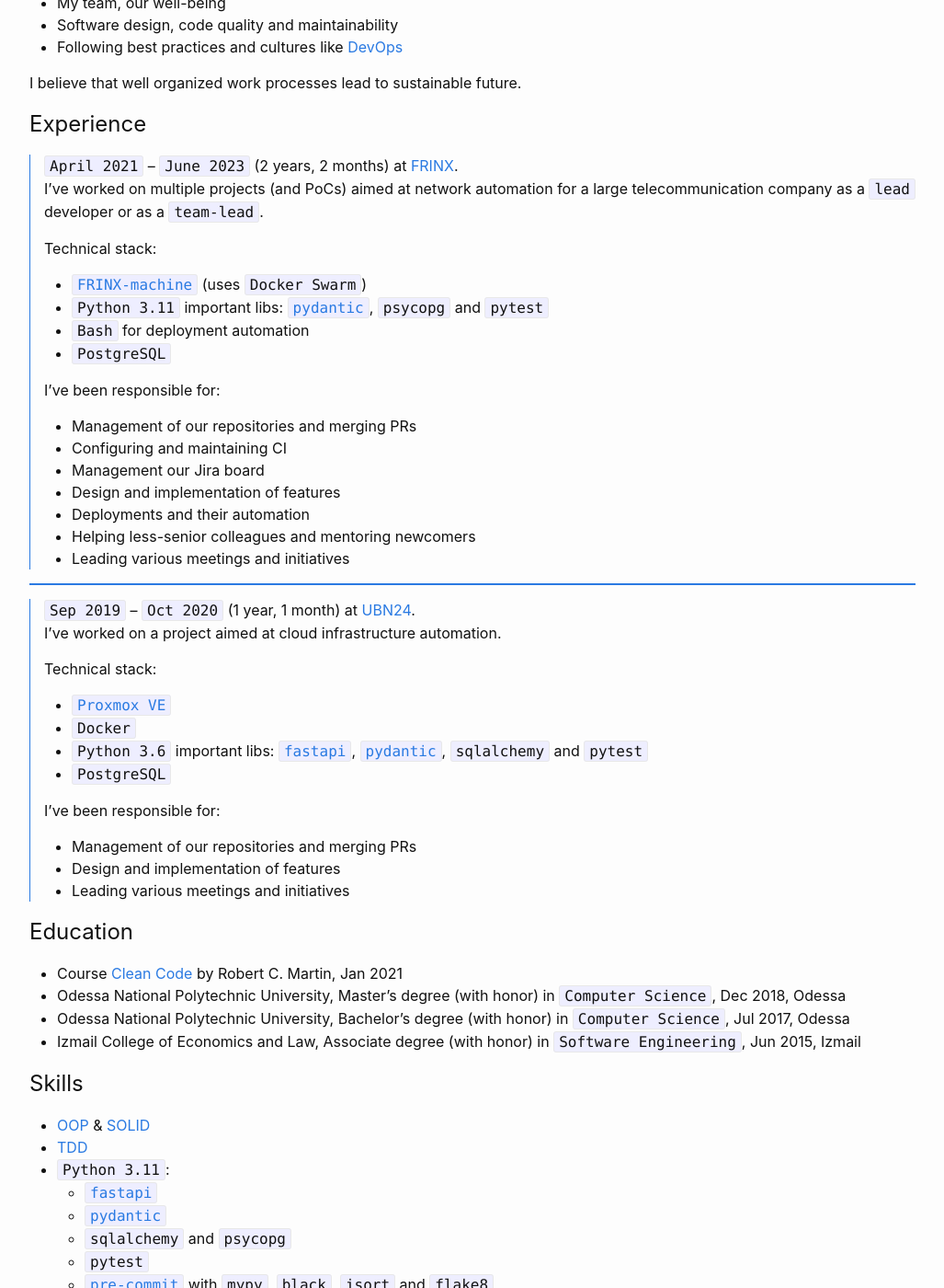
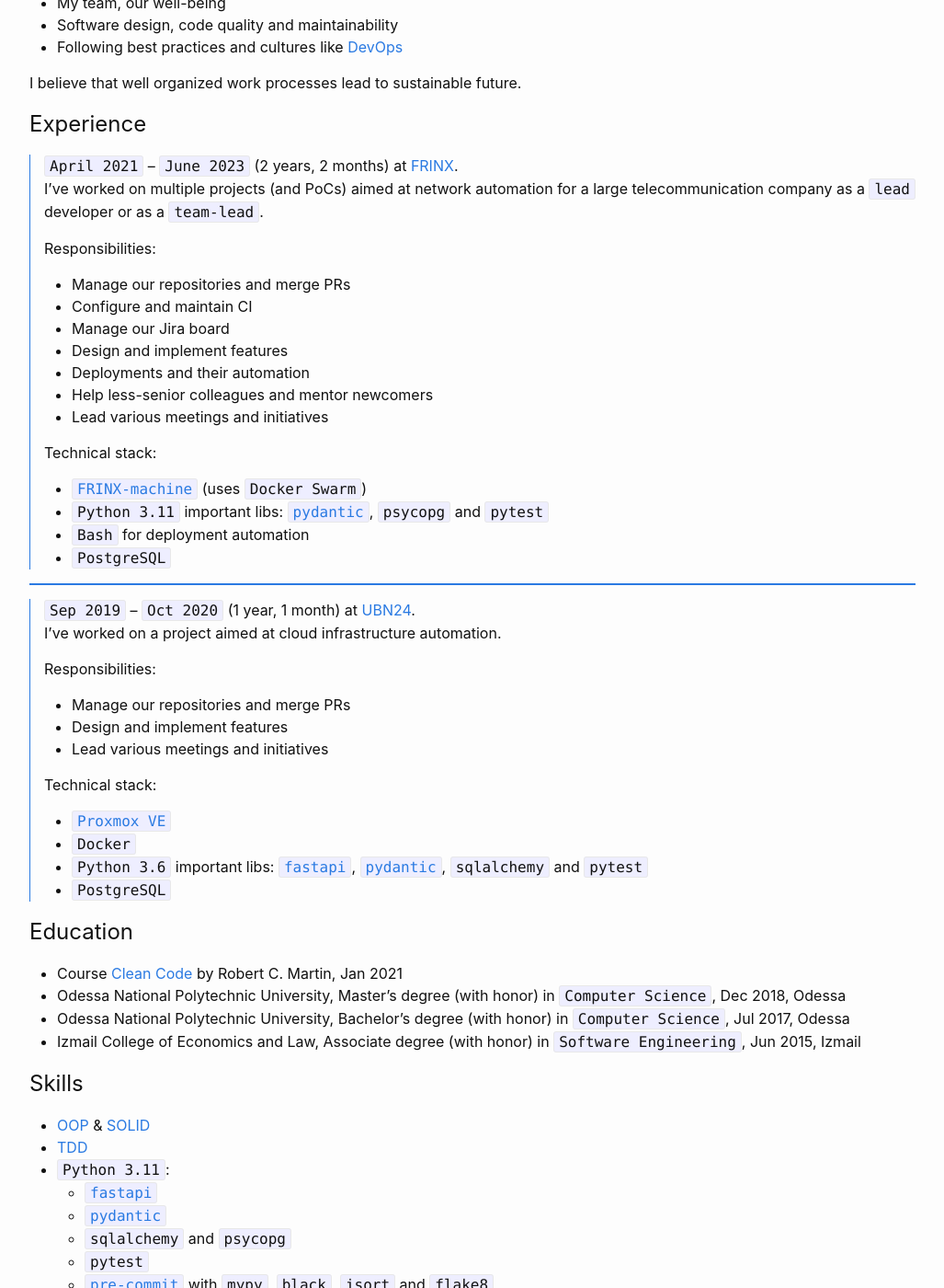
Before and after one commit to always-improvise/cv, a Jekyll site: the page built from index.markdown, in a window 1280 px wide and 1400 px high, scrolled down 347 px. Shown: the whole window at 92% size, without its empty margins (126-1153 px from the left). Built offline with Jekyll 4.4.1, drawn with Linux system fonts in a browser that asks for light colours; some of the changed text lies outside the part shown.

Commit message:
Update doc

```diff
--- a/_config.yml
+++ b/_config.yml
@@ -1,3 +1 @@
 theme: minima
-
-title: CV for Python Software Engineer
--- a/index.markdown
+++ b/index.markdown
@@ -25,36 +25,36 @@ I believe that well organized work processes lead to sustainable future.
 > `April 2021` -- `June 2023` (2 years, 2 months) at [FRINX](https://frinx.io/).<br>
 > I've worked on multiple projects (and PoCs) aimed at network automation for a large telecommunication company as a `lead` developer or as a `team-lead`.<br>
 >
+> Responsibilities:
+> - Manage our repositories and merge PRs
+> - Configure and maintain CI
+> - Manage our Jira board
+> - Design and implement features
+> - Deployments and their automation
+> - Help less-senior colleagues and mentor newcomers
+> - Lead various meetings and initiatives
+>
 > Technical stack:
 > - [`FRINX-machine`](https://docs.frinx.io/frinx-machine/getting-started) (uses `Docker Swarm`)
 > - `Python 3.11` important libs: [`pydantic`](https://github.com/pydantic/pydantic), `psycopg` and `pytest`
 > - `Bash` for deployment automation
 > - `PostgreSQL`
->
-> I've been responsible for:
-> - Management of our repositories and merging PRs
-> - Configuring and maintaining CI
-> - Management our Jira board
-> - Design and implementation of features
-> - Deployments and their automation
-> - Helping less-senior colleagues and mentoring newcomers
-> - Leading various meetings and initiatives
 
 ---
 
 > `Sep 2019` -- `Oct 2020` (1 year, 1 month) at [UBN24](https://ubn24.de/).<br>
 > I've worked on a project aimed at cloud infrastructure automation.<br>
 >
+> Responsibilities:
+> - Manage our repositories and merge PRs
+> - Design and implement features
+> - Lead various meetings and initiatives
+>
 > Technical stack:
 > - [`Proxmox VE`](https://www.proxmox.com/en/proxmox-ve)
 > - `Docker`
 > - `Python 3.6` important libs: [`fastapi`](https://github.com/tiangolo/fastapi), [`pydantic`](https://github.com/pydantic/pydantic), `sqlalchemy` and `pytest`
 > - `PostgreSQL`
->
-> I've been responsible for:
-> - Management of our repositories and merging PRs
-> - Design and implementation of features
-> - Leading various meetings and initiatives
 
 ## Education
 - Course [Clean Code](https://cleancoders.com/series/clean-code) by Robert C. Martin, Jan 2021
@@ -74,11 +74,11 @@ I believe that well organized work processes lead to sustainable future.
 - `Bash`
 - `Git`
 - `Docker` and `Docker Swarm`
-- [`FRINX-machine`](https://docs.frinx.io/frinx-machine/getting-started) and [`UniConfig`](https://docs.frinx.io/frinx-uniconfig/getting-started)
 - Favorite linux:
   - [`Proxmox VE`](https://www.proxmox.com/en/proxmox-ve)
   - `Linux Mint` and `NixOS` (desktop)
   - `Debian` (server)
+- [`FRINX-machine`](https://docs.frinx.io/frinx-machine/getting-started) and [`UniConfig`](https://docs.frinx.io/frinx-uniconfig/getting-started)
 
 ## Languages
 - Ukrainian: `Native`
```
